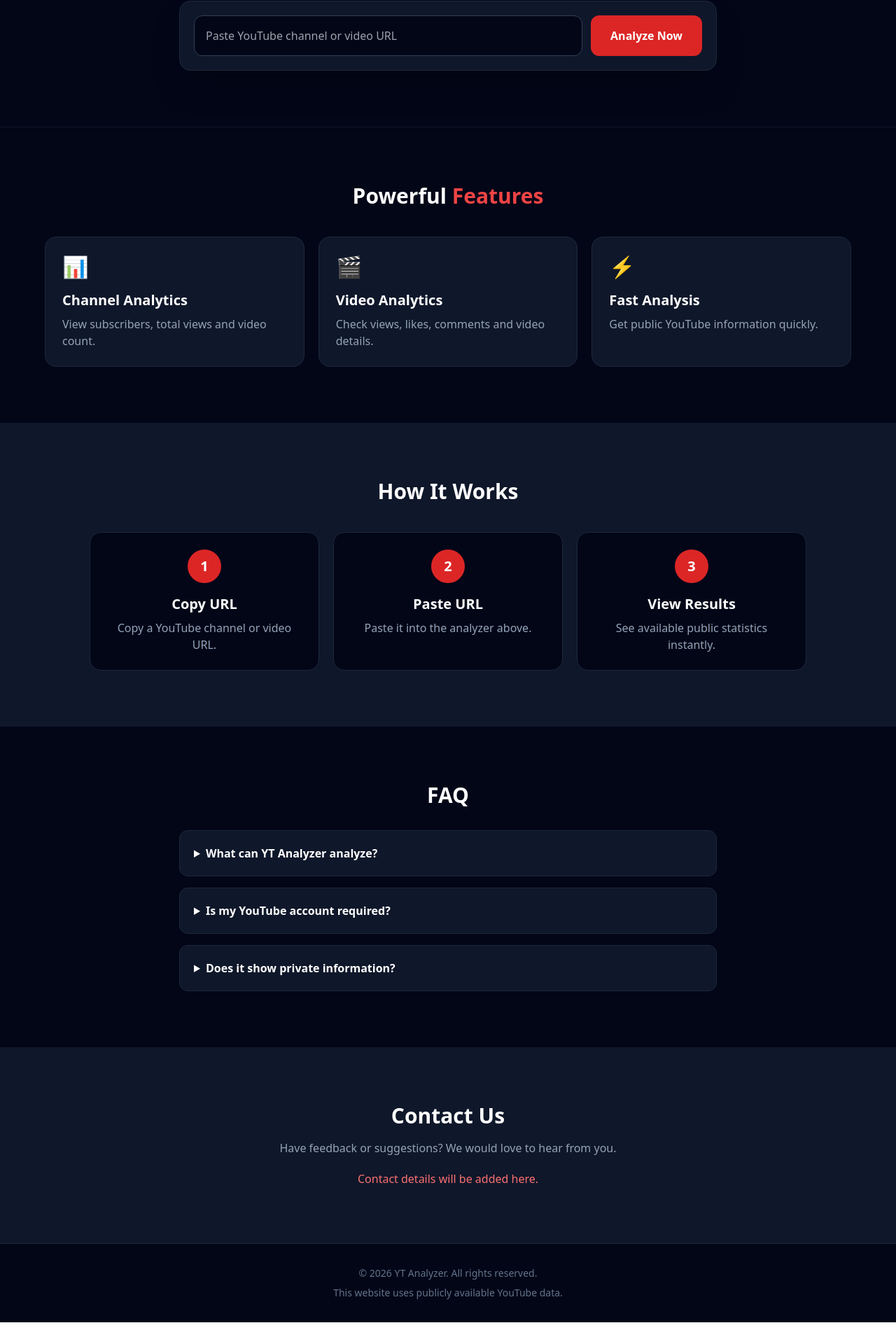
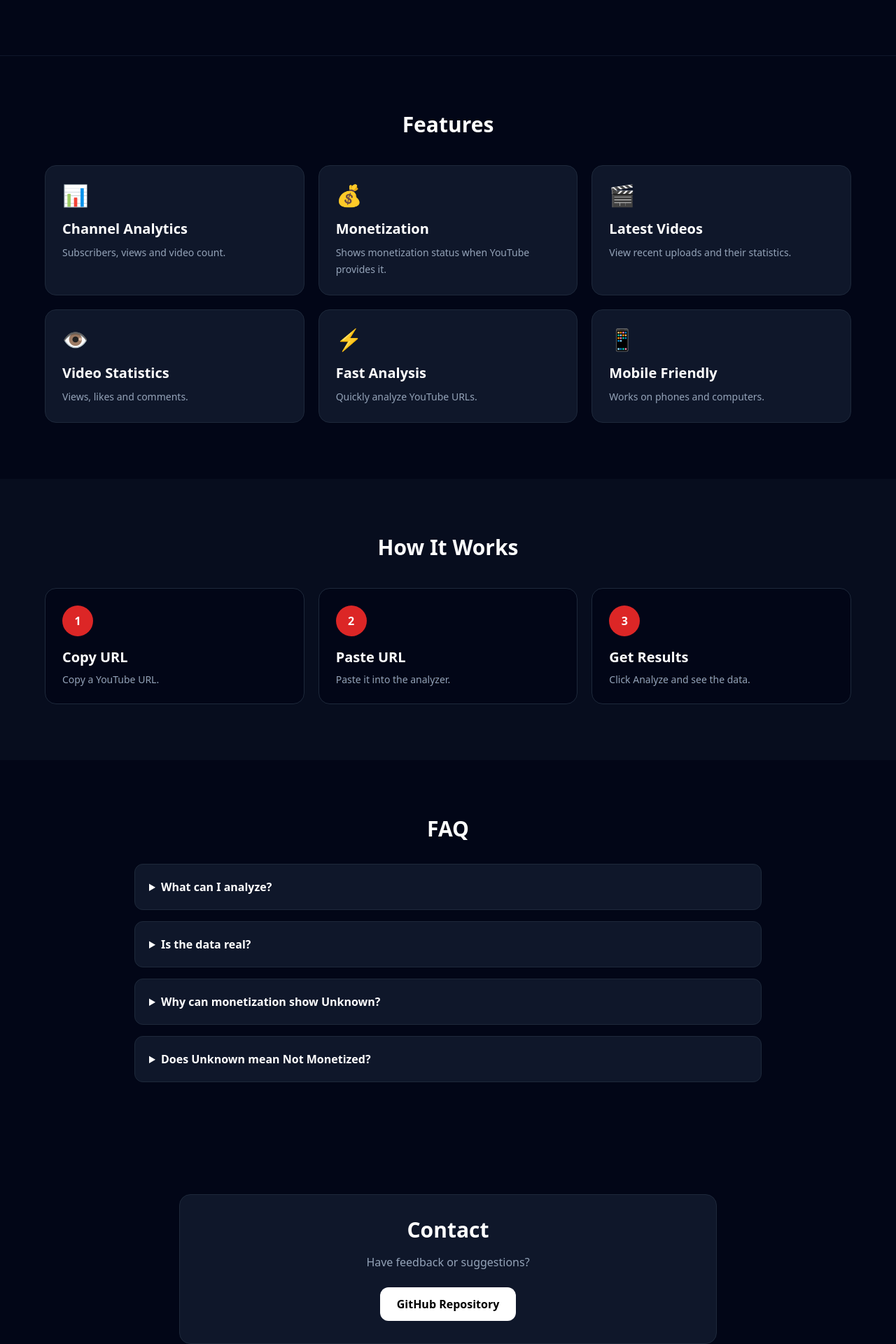
Before and after one commit to kishormeshram11/yt-analyzer, a Next.js app: page / in a window 1280 px wide. Shown: the part 438-2358 px from the top of the page at 70% size. Before the commit the page ends 2327 px from the top, so only its background shows below. Built offline with nearby package versions, Linux system fonts and the light colour scheme.

Commit message:
Update page.tsx

```diff
--- a/app/page.tsx
+++ b/app/page.tsx
@@ -2,21 +2,16 @@
 
 import { useState } from "react";
 
-type Result = {
-  type: "channel" | "video";
-  data: any;
-};
-
 export default function Home() {
   const [url, setUrl] = useState("");
-  const [result, setResult] = useState<Result | null>(null);
+  const [result, setResult] = useState<any>(null);
   const [loading, setLoading] = useState(false);
   const [error, setError] = useState("");
   const [menu, setMenu] = useState(false);
 
   async function analyze() {
     if (!url.trim()) {
-      setError("Please enter a YouTube channel or video URL.");
+      setError("Please enter a YouTube URL.");
       return;
     }
 
@@ -45,29 +40,27 @@
     }
   }
 
-  function formatNumber(value: any) {
-    const n = Number(value || 0);
-    return new Intl.NumberFormat("en-IN", {
+  const num = (v: any) =>
+    new Intl.NumberFormat("en-IN", {
       notation: "compact",
       maximumFractionDigits: 1,
-    }).format(n);
-  }
+    }).format(Number(v || 0));
 
   return (
     <main className="min-h-screen bg-slate-950 text-white">
       {/* NAVBAR */}
       <header className="sticky top-0 z-50 border-b border-slate-800 bg-slate-950/95 backdrop-blur">
         <div className="mx-auto flex max-w-6xl items-center justify-between px-5 py-4">
-          <a href="#" className="text-xl font-bold">
-            YT <span className="text-red-500">Analyzer</span>
+          <a href="#home" className="text-xl font-bold">
+            <span className="text-red-500">YT</span> Analyzer
           </a>
 
           <nav className="hidden gap-6 text-sm md:flex">
-            <a href="#home" className="hover:text-red-400">Home</a>
-            <a href="#features" className="hover:text-red-400">Features</a>
-            <a href="#how" className="hover:text-red-400">How It Works</a>
-            <a href="#faq" className="hover:text-red-400">FAQ</a>
-            <a href="#contact" className="hover:text-red-400">Contact</a>
+            <a href="#home">Home</a>
+            <a href="#features">Features</a>
+            <a href="#how">How It Works</a>
+            <a href="#faq">FAQ</a>
+            <a href="#contact">Contact</a>
           </nav>
 
           <button
@@ -80,58 +73,55 @@
 
         {menu && (
           <nav className="border-t border-slate-800 px-5 py-4 md:hidden">
-            <div className="flex flex-col gap-4">
-              <a href="#home" onClick={() => setMenu(false)}>Home</a>
-              <a href="#features" onClick={() => setMenu(false)}>Features</a>
-              <a href="#how" onClick={() => setMenu(false)}>How It Works</a>
-              <a href="#faq" onClick={() => setMenu(false)}>FAQ</a>
-              <a href="#contact" onClick={() => setMenu(false)}>Contact</a>
+            <div className="flex flex-col gap-4 text-sm">
+              <a href="#home">Home</a>
+              <a href="#features">Features</a>
+              <a href="#how">How It Works</a>
+              <a href="#faq">FAQ</a>
+              <a href="#contact">Contact</a>
             </div>
           </nav>
         )}
       </header>
 
       {/* HERO */}
-      <section id="home" className="px-5 py-20 text-center">
-        <div className="mx-auto max-w-4xl">
-          <div className="mb-5 inline-block rounded-full border border-red-500/30 bg-red-500/10 px-4 py-2 text-sm text-red-400">
-            YouTube Channel & Video Analytics
-          </div>
+      <section id="home" className="px-5 py-20">
+        <div className="mx-auto max-w-5xl text-center">
+          <p className="mb-4 text-sm text-red-400">
+            YouTube Channel & Video Analyzer
+          </p>
 
-          <h1 className="text-4xl font-extrabold leading-tight sm:text-6xl">
-            Analyze YouTube
-            <span className="block text-red-500">Like a Pro</span>
+          <h1 className="text-4xl font-extrabold sm:text-6xl">
+            Analyze YouTube{" "}
+            <span className="text-red-500">Like a Pro</span>
           </h1>
 
-          <p className="mx-auto mt-6 max-w-2xl text-lg text-slate-400">
-            Get public YouTube statistics, video performance and channel
-            information in seconds.
+          <p className="mx-auto mt-5 max-w-2xl text-slate-400">
+            Analyze channels and videos with subscribers, views,
+            latest uploads and available monetization information.
           </p>
 
-          {/* ANALYZER */}
-          <div className="mx-auto mt-10 max-w-3xl rounded-2xl border border-slate-800 bg-slate-900 p-5 shadow-2xl">
+          <div className="mx-auto mt-10 max-w-3xl rounded-2xl border border-slate-800 bg-slate-900 p-4">
             <div className="flex flex-col gap-3 sm:flex-row">
               <input
                 value={url}
                 onChange={(e) => setUrl(e.target.value)}
-                onKeyDown={(e) => {
-                  if (e.key === "Enter") analyze();
-                }}
-                placeholder="Paste YouTube channel or video URL"
-                className="min-w-0 flex-1 rounded-xl border border-slate-700 bg-slate-950 px-4 py-4 outline-none focus:border-red-500"
+                onKeyDown={(e) => e.key === "Enter" && analyze()}
+                placeholder="Paste YouTube channel or video URL..."
+                className="flex-1 rounded-xl border border-slate-700 bg-slate-950 px-4 py-4 outline-none focus:border-red-500"
               />
 
               <button
                 onClick={analyze}
                 disabled={loading}
-                className="rounded-xl bg-red-600 px-7 py-4 font-bold hover:bg-red-700 disabled:opacity-50"
+                className="rounded-xl bg-red-600 px-7 py-4 font-bold hover:bg-red-500 disabled:opacity-60"
               >
-                {loading ? "Analyzing..." : "Analyze Now"}
+                {loading ? "Analyzing..." : "Analyze"}
               </button>
             </div>
 
             {error && (
-              <p className="mt-4 rounded-lg bg-red-500/10 p-3 text-red-400">
+              <p className="mt-4 rounded-xl bg-red-500/10 p-4 text-left text-sm text-red-300">
                 {error}
               </p>
             )}
@@ -139,14 +129,14 @@
         </div>
       </section>
 
-      {/* RESULTS */}
+      {/* RESULT */}
       {result && (
         <section className="px-5 pb-20">
-          <div className="mx-auto max-w-5xl">
+          <div className="mx-auto max-w-6xl">
             {result.type === "channel" ? (
-              <ChannelResult data={result.data} formatNumber={formatNumber} />
+              <Channel data={result.data} num={num} />
             ) : (
-              <VideoResult data={result.data} formatNumber={formatNumber} />
+              <Video data={result.data} num={num} />
             )}
           </div>
         </section>
@@ -156,199 +146,210 @@
       <section id="features" className="border-t border-slate-900 px-5 py-20">
         <div className="mx-auto max-w-6xl">
           <h2 className="text-center text-3xl font-bold">
-            Powerful <span className="text-red-500">Features</span>
+            Features
           </h2>
 
           <div className="mt-10 grid gap-5 md:grid-cols-3">
-            <Feature
-              icon="📊"
-              title="Channel Analytics"
-              text="View subscribers, total views and video count."
-            />
-            <Feature
-              icon="🎬"
-              title="Video Analytics"
-              text="Check views, likes, comments and video details."
-            />
-            <Feature
-              icon="⚡"
-              title="Fast Analysis"
-              text="Get public YouTube information quickly."
-            />
+            <Card icon="📊" title="Channel Analytics">
+              Subscribers, views and video count.
+            </Card>
+
+            <Card icon="💰" title="Monetization">
+              Shows monetization status when YouTube provides it.
+            </Card>
+
+            <Card icon="🎬" title="Latest Videos">
+              View recent uploads and their statistics.
+            </Card>
+
+            <Card icon="👁️" title="Video Statistics">
+              Views, likes and comments.
+            </Card>
+
+            <Card icon="⚡" title="Fast Analysis">
+              Quickly analyze YouTube URLs.
+            </Card>
+
+            <Card icon="📱" title="Mobile Friendly">
+              Works on phones and computers.
+            </Card>
           </div>
         </div>
       </section>
 
-      {/* HOW IT WORKS */}
-      <section id="how" className="bg-slate-900 px-5 py-20">
-        <div className="mx-auto max-w-5xl">
-          <h2 className="text-center text-3xl font-bold">How It Works</h2>
+      {/* HOW */}
+      <section id="how" className="bg-slate-900/40 px-5 py-20">
+        <div className="mx-auto max-w-6xl">
+          <h2 className="text-center text-3xl font-bold">
+            How It Works
+          </h2>
 
           <div className="mt-10 grid gap-5 md:grid-cols-3">
-            <Step n="1" title="Copy URL" text="Copy a YouTube channel or video URL." />
-            <Step n="2" title="Paste URL" text="Paste it into the analyzer above." />
-            <Step n="3" title="View Results" text="See available public statistics instantly." />
+            <Step n="1" title="Copy URL" text="Copy a YouTube URL." />
+            <Step n="2" title="Paste URL" text="Paste it into the analyzer." />
+            <Step n="3" title="Get Results" text="Click Analyze and see the data." />
           </div>
         </div>
       </section>
 
       {/* FAQ */}
       <section id="faq" className="px-5 py-20">
-        <div className="mx-auto max-w-3xl">
-          <h2 className="text-center text-3xl font-bold">FAQ</h2>
+        <div className="mx-auto max-w-4xl">
+          <h2 className="text-center text-3xl font-bold">
+            FAQ
+          </h2>
 
           <div className="mt-8 space-y-4">
-            <details className="rounded-xl border border-slate-800 bg-slate-900 p-5">
-              <summary className="cursor-pointer font-semibold">
-                What can YT Analyzer analyze?
-              </summary>
-              <p className="mt-3 text-slate-400">
-                Public information from YouTube channels and videos.
-              </p>
-            </details>
+            <Faq
+              q="What can I analyze?"
+              a="You can analyze YouTube channels, handles and individual videos."
+            />
 
-            <details className="rounded-xl border border-slate-800 bg-slate-900 p-5">
-              <summary className="cursor-pointer font-semibold">
-                Is my YouTube account required?
-              </summary>
-              <p className="mt-3 text-slate-400">
-                No. You only need a public YouTube URL.
-              </p>
-            </details>
+            <Faq
+              q="Is the data real?"
+              a="The analyzer uses information returned by the YouTube Data API."
+            />
 
-            <details className="rounded-xl border border-slate-800 bg-slate-900 p-5">
-              <summary className="cursor-pointer font-semibold">
-                Does it show private information?
-              </summary>
-              <p className="mt-3 text-slate-400">
-                No. The analyzer is designed to use publicly available data.
-              </p>
-            </details>
+            <Faq
+              q="Why can monetization show Unknown?"
+              a="YouTube may not publicly provide monetization status for every channel."
+            />
+
+            <Faq
+              q="Does Unknown mean Not Monetized?"
+              a="No. Unknown simply means the API did not provide the status."
+            />
           </div>
         </div>
       </section>
 
       {/* CONTACT */}
-      <section id="contact" className="bg-slate-900 px-5 py-20 text-center">
-        <h2 className="text-3xl font-bold">Contact Us</h2>
-        <p className="mx-auto mt-4 max-w-xl text-slate-400">
-          Have feedback or suggestions? We would love to hear from you.
-        </p>
-        <p className="mt-5 text-red-400">
-          Contact details will be added here.
-        </p>
+      <section id="contact" className="px-5 py-20">
+        <div className="mx-auto max-w-3xl rounded-2xl border border-slate-800 bg-slate-900 p-8 text-center">
+          <h2 className="text-3xl font-bold">Contact</h2>
+
+          <p className="mt-4 text-slate-400">
+            Have feedback or suggestions?
+          </p>
+
+          <a
+            href="https://github.com/kishormeshram11/yt-analyzer"
+            target="_blank"
+            rel="noreferrer"
+            className="mt-6 inline-block rounded-xl bg-white px-6 py-3 font-bold text-black"
+          >
+            GitHub Repository
+          </a>
+        </div>
       </section>
 
       {/* FOOTER */}
       <footer className="border-t border-slate-800 px-5 py-8 text-center text-sm text-slate-500">
-        <p>© {new Date().getFullYear()} YT Analyzer. All rights reserved.</p>
-        <p className="mt-2">
-          This website uses publicly available YouTube data.
-        </p>
+        © {new Date().getFullYear()} YT Analyzer
       </footer>
     </main>
   );
 }
 
-function Feature({
-  icon,
-  title,
-  text,
-}: {
-  icon: string;
-  title: string;
-  text: string;
-}) {
-  return (
-    <div className="rounded-2xl border border-slate-800 bg-slate-900 p-6">
-      <div className="text-3xl">{icon}</div>
-      <h3 className="mt-4 text-xl font-bold">{title}</h3>
-      <p className="mt-2 text-slate-400">{text}</p>
-    </div>
-  );
-}
+/* CHANNEL */
 
-function Step({
-  n,
-  title,
-  text,
-}: {
-  n: string;
-  title: string;
-  text: string;
-}) {
-  return (
-    <div className="rounded-2xl border border-slate-800 bg-slate-950 p-6 text-center">
-      <div className="mx-auto flex h-12 w-12 items-center justify-center rounded-full bg-red-600 text-xl font-bold">
-        {n}
-      </div>
-      <h3 className="mt-4 text-xl font-bold">{title}</h3>
-      <p className="mt-2 text-slate-400">{text}</p>
-    </div>
-  );
-}
+function Channel({ data, num }: any) {
+  const c = data?.channel || {};
+  const videos = data?.latestVideos || [];
+  const status = c.monetization || "Unknown";
 
-function ChannelResult({
-  data,
-  formatNumber,
-}: {
-  data: any;
-  formatNumber: (n: any) => string;
-}) {
-  const channel = data.channel;
-  const videos = data.latestVideos || [];
+  const statusClass =
+    status === "Monetized"
+      ? "border-green-500/30 bg-green-500/10 text-green-300"
+      : status === "Not Monetized"
+      ? "border-red-500/30 bg-red-500/10 text-red-300"
+      : "border-yellow-500/30 bg-yellow-500/10 text-yellow-300";
 
   return (
     <div className="space-y-6">
+      {/* CHANNEL */}
       <div className="rounded-2xl border border-slate-800 bg-slate-900 p-6">
         <div className="flex flex-col gap-5 sm:flex-row sm:items-center">
-          {channel.thumbnail && (
+          {c.thumbnail && (
             <img
-              src={channel.thumbnail}
-              alt={channel.title}
+              src={c.thumbnail}
               className="h-24 w-24 rounded-full object-cover"
+              alt=""
             />
           )}
 
           <div>
-            <h2 className="text-3xl font-bold">{channel.title}</h2>
-            <p className="mt-2 text-slate-400">
-              {channel.description || "No description available."}
+            <p className="text-sm text-red-400">YouTube Channel</p>
+
+            <h2 className="text-3xl font-bold">
+              {c.title || "Unknown"}
+            </h2>
+
+            <p className="mt-2 line-clamp-3 text-sm text-slate-400">
+              {c.description || ""}
             </p>
           </div>
         </div>
 
         <div className="mt-6 grid gap-4 sm:grid-cols-3">
-          <Stat label="Subscribers" value={formatNumber(channel.subscribers)} />
-          <Stat label="Total Views" value={formatNumber(channel.views)} />
-          <Stat label="Videos" value={formatNumber(channel.videoCount)} />
+          <Stat label="Subscribers" value={num(c.subscribers)} />
+          <Stat label="Total Views" value={num(c.views)} />
+          <Stat label="Videos" value={num(c.videoCount)} />
         </div>
       </div>
 
+      {/* MONETIZATION */}
       <div className="rounded-2xl border border-slate-800 bg-slate-900 p-6">
-        <h3 className="text-2xl font-bold">Latest Uploads</h3>
+        <p className="text-sm text-slate-400">Monetization</p>
+
+        <div className={`mt-4 rounded-xl border p-5 ${statusClass}`}>
+          <p className="text-2xl font-bold">
+            {status === "Monetized"
+              ? "✓ Monetized"
+              : status === "Not Monetized"
+              ? "✕ Not Monetized"
+              : "? Unknown"}
+          </p>
+
+          {status === "Unknown" && (
+            <p className="mt-2 text-sm">
+              YouTube did not provide a publicly available
+              monetization status for this channel.
+            </p>
+          )}
+        </div>
+      </div>
+
+      {/* LATEST */}
+      <div className="rounded-2xl border border-slate-800 bg-slate-900 p-6">
+        <h2 className="text-2xl font-bold">Latest Uploads</h2>
 
         <div className="mt-5 grid gap-5 md:grid-cols-2">
-          {videos.map((video: any) => (
+          {videos.map((v: any) => (
             <a
-              key={video.id}
-              href={`https://www.youtube.com/watch?v=${video.id}`}
+              key={v.id}
+              href={`https://www.youtube.com/watch?v=${v.id}`}
               target="_blank"
               rel="noreferrer"
-              className="overflow-hidden rounded-xl border border-slate-800 bg-slate-950 hover:border-red-500"
+              className="overflow-hidden rounded-xl border border-slate-800 bg-slate-950 hover:border-slate-600"
             >
-              {video.thumbnail && (
+              {v.thumbnail && (
                 <img
-                  src={video.thumbnail}
-                  alt={video.title}
+                  src={v.thumbnail}
+                  alt=""
                   className="aspect-video w-full object-cover"
                 />
               )}
 
               <div className="p-4">
-                <h4 className="font-semibold">{video.title}</h4>
-                <p className="mt-2 text-sm text-slate-500">
-                  {formatNumber(video.views)} views
+                <h3 className="line-clamp-2 font-semibold">
+                  {v.title}
+                </h3>
+
+                <p className="mt-2 text-xs text-slate-500">
+                  {num(v.views)} views
+                  {v.publishedAt &&
+                    ` • ${new Date(v.publishedAt).toLocaleDateString("en-IN")}`}
                 </p>
               </div>
             </a>
@@ -359,54 +360,44 @@
   );
 }
 
-function VideoResult({
-  data,
-  formatNumber,
-}: {
-  data: any;
-  formatNumber: (n: any) => string;
-}) {
-  const video = data.video;
+/* VIDEO */
+
+function Video({ data, num }: any) {
+  const v = data?.video || {};
 
   return (
     <div className="rounded-2xl border border-slate-800 bg-slate-900 p-6">
-      {video.thumbnail && (
+      <p className="text-sm text-red-400">YouTube Video</p>
+
+      <h2 className="mt-2 text-3xl font-bold">
+        {v.title || "Unknown Video"}
+      </h2>
+
+      {v.thumbnail && (
         <img
-          src={video.thumbnail}
-          alt={video.title}
-          className="aspect-video w-full rounded-xl object-cover"
+          src={v.thumbnail}
+          alt=""
+          className="mt-6 aspect-video w-full rounded-xl object-cover"
         />
       )}
 
-      <h2 className="mt-6 text-2xl font-bold">{video.title}</h2>
-
-      <p className="mt-2 text-slate-400">
-        Channel: {video.channelTitle}
-      </p>
-
       <div className="mt-6 grid gap-4 sm:grid-cols-3">
-        <Stat label="Views" value={formatNumber(video.views)} />
-        <Stat label="Likes" value={formatNumber(video.likes)} />
-        <Stat label="Comments" value={formatNumber(video.comments)} />
+        <Stat label="Views" value={num(v.views)} />
+        <Stat label="Likes" value={num(v.likes)} />
+        <Stat label="Comments" value={num(v.comments)} />
       </div>
 
       <div className="mt-6 rounded-xl bg-slate-950 p-5">
-        <h3 className="font-bold">Description</h3>
-        <p className="mt-3 whitespace-pre-line text-sm leading-7 text-slate-400">
-          {video.description || "No description available."}
-        </p>
+        <p className="text-sm text-slate-400">Channel</p>
+        <p className="mt-1 font-bold">{v.channelTitle}</p>
       </div>
     </div>
   );
 }
 
-function Stat({
-  label,
-  value,
-}: {
-  label: string;
-  value: string;
-}) {
+/* SMALL COMPONENTS */
+
+function Stat({ label, value }: any) {
   return (
     <div className="rounded-xl border border-slate-800 bg-slate-950 p-5">
       <p className="text-sm text-slate-500">{label}</p>
@@ -414,3 +405,40 @@
     </div>
   );
 }
+
+function Card({ icon, title, children }: any) {
+  return (
+    <div className="rounded-2xl border border-slate-800 bg-slate-900 p-6">
+      <div className="text-3xl">{icon}</div>
+      <h3 className="mt-4 text-xl font-bold">{title}</h3>
+      <p className="mt-2 text-sm leading-6 text-slate-400">
+        {children}
+      </p>
+    </div>
+  );
+}
+
+function Step({ n, title, text }: any) {
+  return (
+    <div className="rounded-2xl border border-slate-800 bg-slate-950 p-6">
+      <div className="flex h-11 w-11 items-center justify-center rounded-full bg-red-600 font-bold">
+        {n}
+      </div>
+      <h3 className="mt-4 text-xl font-bold">{title}</h3>
+      <p className="mt-2 text-sm text-slate-400">{text}</p>
+    </div>
+  );
+}
+
+function Faq({ q, a }: any) {
+  return (
+    <details className="rounded-xl border border-slate-800 bg-slate-900 p-5">
+      <summary className="cursor-pointer font-semibold">
+        {q}
+      </summary>
+      <p className="mt-3 text-sm leading-6 text-slate-400">
+        {a}
+      </p>
+    </details>
+  );
+      }
```
